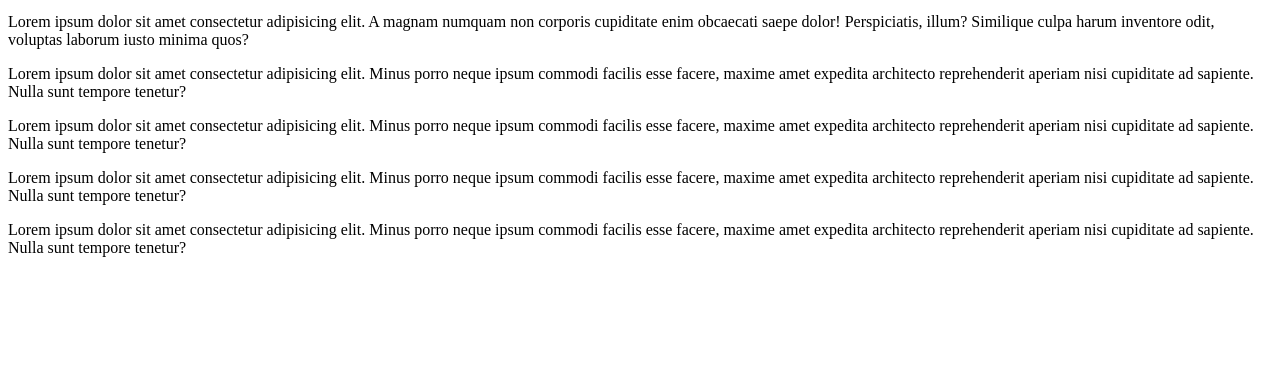
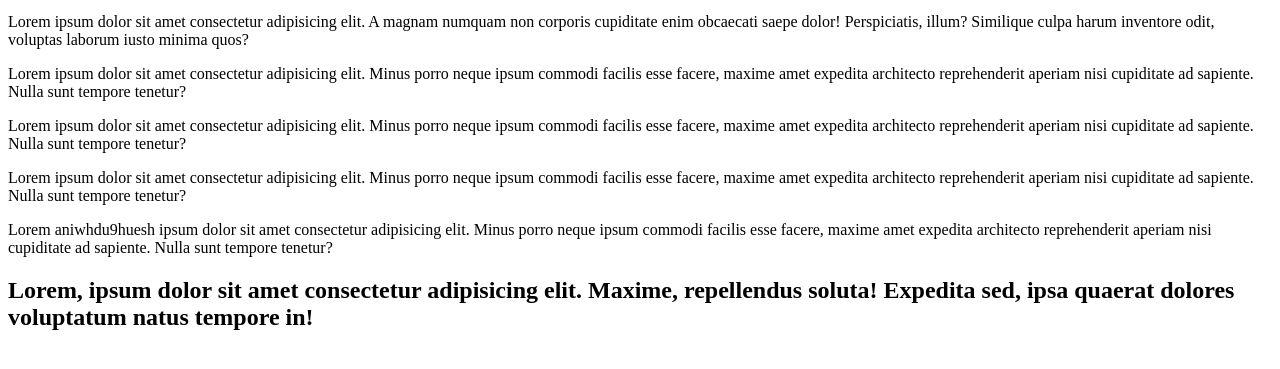
Before and after one commit to SarahSamiha/csm-bd, a plain HTML site: page index.html in a window 1280 px wide. Shown: the part 105-474 px from the top of the page. Drawn offline with Linux system fonts and the light colour scheme.

Commit message:
new branch

```diff
--- a/index.html
+++ b/index.html
@@ -25,7 +25,10 @@
   reprehenderit aperiam nisi cupiditate ad sapiente. Nulla sunt tempore tenetur?
 </p>
 <p>
-  Lorem ipsum dolor sit amet consectetur adipisicing elit. Minus porro neque
+  Lorem aniwhdu9huesh
+  ipsum dolor sit amet consectetur adipisicing elit. Minus porro neque
   ipsum commodi facilis esse facere, maxime amet expedita architecto
   reprehenderit aperiam nisi cupiditate ad sapiente. Nulla sunt tempore tenetur?
 </p>
+
+<h2>Lorem, ipsum dolor sit amet consectetur adipisicing elit. Maxime, repellendus soluta! Expedita sed, ipsa quaerat dolores voluptatum natus tempore in!</h2>
```
